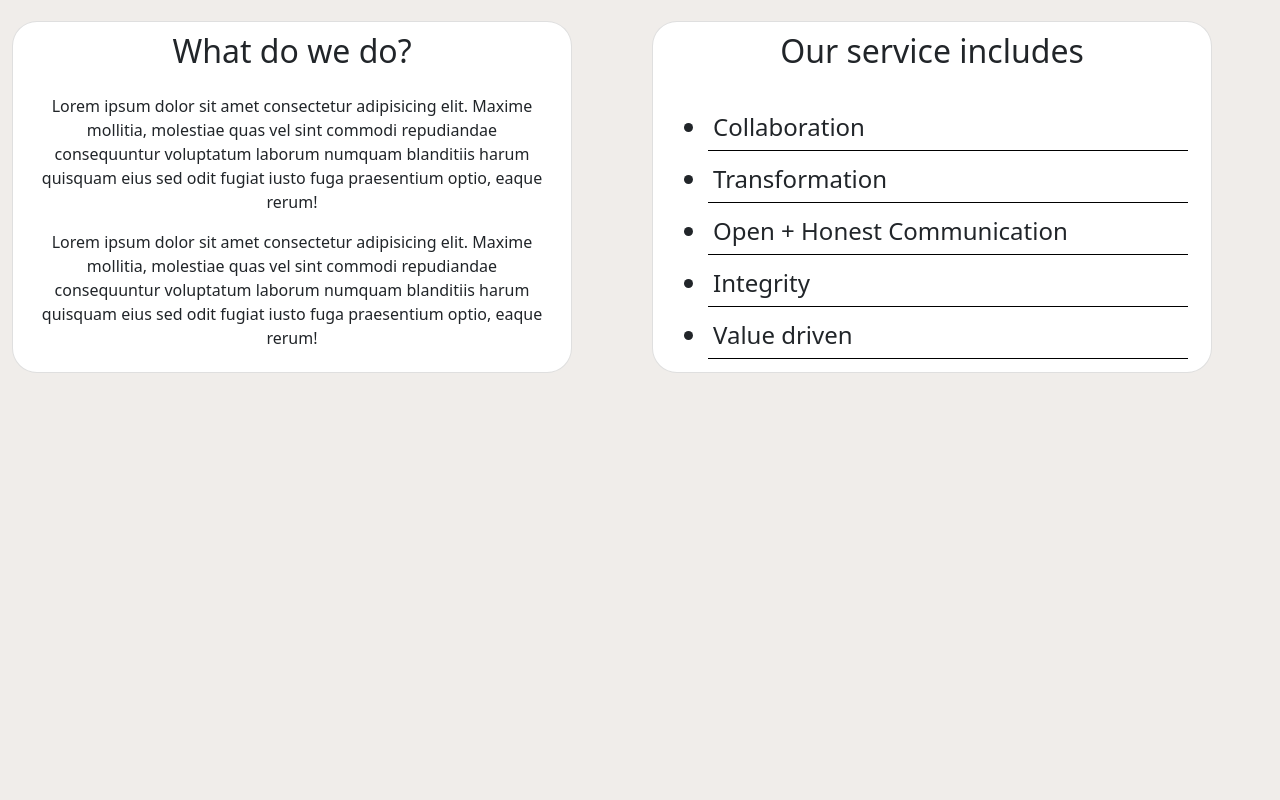
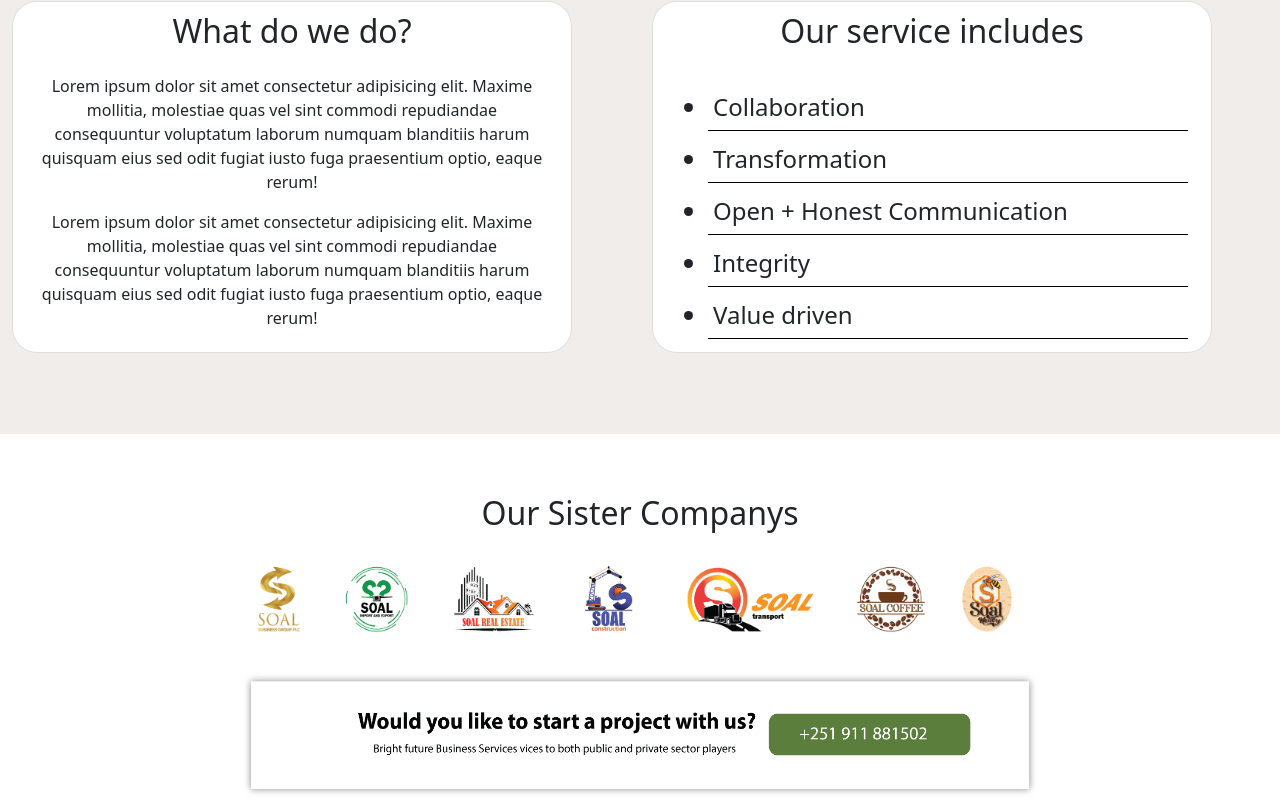
Before and after one commit to Arsanyos/brightfuture, a React (Create React App) app: page / in a window 1280 px wide. Shown: the part 1776-2576 px from the top of the page. Before the commit the page ends 2179 px from the top, so only its background shows below. Built offline with nearby package versions, Linux system fonts and the light colour scheme.

Commit message:
home page

```diff
--- a/src/components/App.jsx
+++ b/src/components/App.jsx
@@ -5,14 +5,13 @@ import "../style/App.css";
 //importing components
 import NavBar from "./NavBar.jsx";
 import Home from "./Home.jsx";
-import Company from "./Company.jsx";
+
 function App() {
   return (
-    <div>
+    <Fragment>
       <NavBar />
       <Home />
-      <Company />
-    </div>
+    </Fragment>
   );
 }
 export default App;
--- a/src/components/Home.jsx
+++ b/src/components/Home.jsx
@@ -1,5 +1,7 @@
 import React from "react";
 import logo from "../assests/bright-future.png";
+import Company from "./Company";
+import SisterCompany from "./SisterCompany";
 function Home() {
   return (
     <div className="Home-container">
@@ -42,6 +44,15 @@ function Home() {
           </React.Fragment>
         </div>
       </div>
+      <Company />
+      <SisterCompany />
+      <img
+        className="work-with-bright"
+        src={require("../assests/web titel A.png")}
+        alt="start-project-with-bright-future"
+        width="800px"
+        height="130px"
+      />
     </div>
   );
 }
--- /dev/null
+++ b/src/components/SisterCompany.jsx
@@ -0,0 +1,17 @@
+import React from "react";
+
+function SisterCompany() {
+  return (
+    <div className="sister-company">
+      <h2>Our Sister Companys</h2>
+      <img
+        className="sister-company-image"
+        src={require("../assests/web titel B.png")}
+        alt="sister-companies"
+        width="800px"
+        height="100px"
+      />
+    </div>
+  );
+}
+export default SisterCompany;
--- a/src/style/App.css
+++ b/src/style/App.css
@@ -6,9 +6,6 @@
 *{
     margin:0;
     padding:0;
-}
-body{
-    background-color: var(--alt);
 }
 
 
@@ -101,6 +98,7 @@ body{
     background-color: #c3834f;
     position: relative;
     bottom:70px;
+    text-align: center;
 }
 
 .Home-container .row{
@@ -131,6 +129,7 @@ body{
 .companyLogo-container{
     display: flex;
     justify-content: center;
+    margin-bottom:200px;
 }
 .btn{
     margin-top:8px;
@@ -144,8 +143,8 @@ body{
     display: flex;
     flex-direction: column;
     align-items: center;
-
-
+    background-color: var(--alt);
+    height: 90rem;
 }
 .company-container .row{
     position: relative;
@@ -156,6 +155,7 @@ body{
 .header-container{
     width:900px;
     text-align: center;
+    margin-top:50px;
 }
 .card{
     width:35rem;
@@ -218,4 +218,13 @@ body{
     color:var(--body);
     transition-duration: 0.7s;
 }
+.sister-company{
+    margin-top:60px;
+}
+.sister-company-image{
+    margin-top:10px;
+}
+.work-with-bright{
+    margin-top:20px;
+}
  }
```
Also changed, not shown: src/components/Company.jsx (+12 -10 lines), src/components/Footer.jsx (added).
